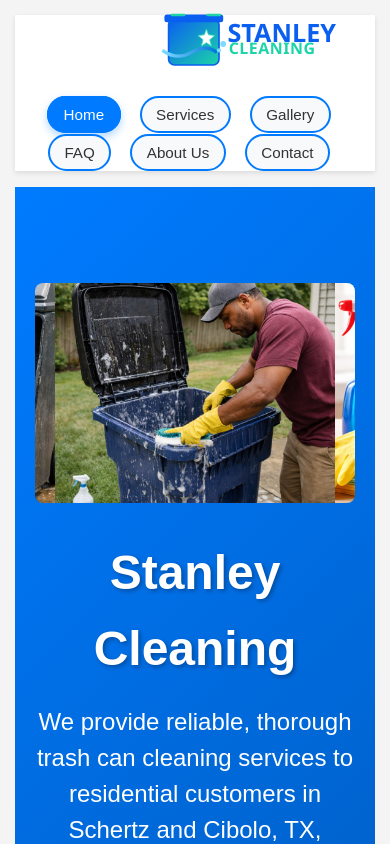
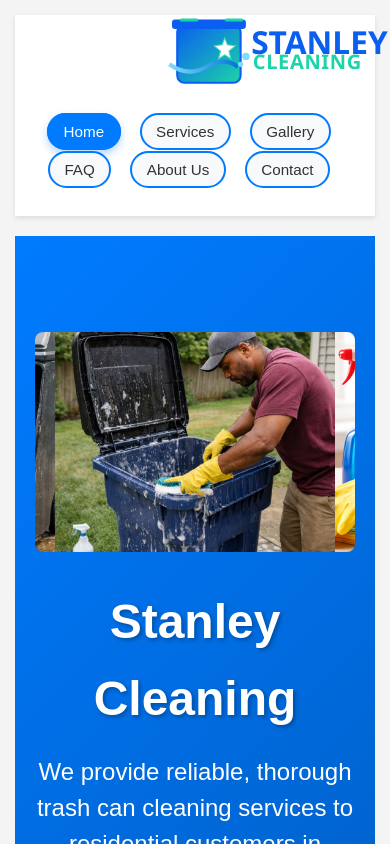
Before and after one commit to wizardsforge/jr-website, a React (Vite) app: page /#/ in a window 390 px wide. Shown: the top 844 px of the page. Built offline with nearby package versions, Linux system fonts and the light colour scheme.

Commit message:
Refine mobile header spacing, pricing text, carousel, and email wrapping

```diff
--- a/src/index.css
+++ b/src/index.css
@@ -143,7 +143,10 @@
   margin: 0 auto 1rem;
   color: #4a5568;
   max-width: 100%;
-  white-space: nowrap;
+  white-space: normal;
+}
+.pricing-subtext .sub-line {
+  display: block;
 }
 
 .pricing-cta .pricing-btn {
@@ -783,19 +786,20 @@
   }
   header .container {
     flex-direction: column;
-    padding: 0.3rem 20px;
+    padding: 0.8rem 20px 1.1rem;
     min-height: auto;
     align-items: center;
-    gap: 1.125rem;
+    gap: 1.6875rem;
   }
   .logo {
     font-size: 0.625rem;
   }
   .logo svg {
-    transform: scale(1.75) translateY(0);
+    transform: scale(2.2) translateY(2px);
   }
   nav ul {
     margin-top: 1rem;
+    margin-bottom: 1.3rem;
     flex-wrap: wrap;
     justify-content: center;
     gap: 0.8rem 1.2rem;
@@ -809,11 +813,18 @@
     min-width: 120px;
     text-align: center;
   }
+  nav ul {
+    margin-top: 1rem;
+    margin-bottom: 1rem;
+    flex-wrap: wrap;
+    justify-content: center;
+    gap: 0.8rem 1.2rem;
+  }
   .hero h1 {
     font-size: 3rem;
   }
   .hero {
-    margin-top: 1rem;
+    margin-top: 1.25rem;
   }
   .steps, .pricing-cards {
     flex-direction: column;
@@ -826,6 +837,7 @@
   .carousel-images {
     width: 100%;
     padding: 0;
+    gap: 0;
   }
   footer .container {
     display: flex;
@@ -862,6 +874,7 @@
   }
   .pricing-group.one-time .pricing-cards {
     align-items: center;
+    justify-content: center;
   }
 
   .services-page .container {
--- a/src/pages/Home.tsx
+++ b/src/pages/Home.tsx
@@ -135,7 +135,7 @@
           <div className="pricing-group subscriptions">
             <h3>Subscriptions</h3>
             <p className="pricing-subtext">
-              <strong>Frequency Options:</strong> <strong>Monthly</strong> (Best for Odor Control) • <strong>Every Other Month</strong> (Budget Option) • <strong>Quarterly</strong> (Light Maintenance)
+              <strong>Frequency Options:</strong> <span className="sub-line"><strong>Monthly</strong> (Best for Odor Control)</span> <span className="sub-line"><strong>Every Other Month</strong> (Budget Option)</span> <span className="sub-line"><strong>Quarterly</strong> (Light Maintenance)</span>
             </p>
             <div className="pricing-cards">
               {SITE_CONTENT.pricing.recurring.map((plan, i) => (
```
